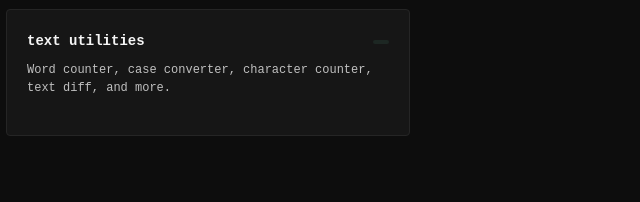
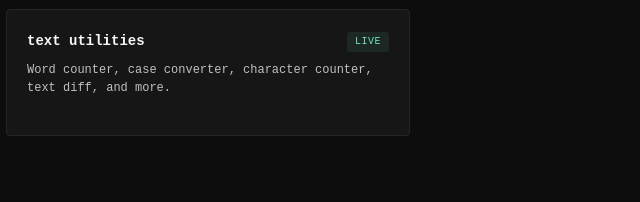
Before and after one commit to eberhampton/tabtools, a plain HTML site: page site/index.html in a window 1280 px wide. Shown: the part 426-628 px from the top of the page, 640-1280 px from the left. Drawn offline with Linux system fonts and the light colour scheme.

Commit message:
Fix live message for text unilities message on home page

```diff
--- a/site/index.html
+++ b/site/index.html
@@ -79,7 +79,7 @@
       <a href="/tools/text-utilities/" class="tool-card">
         <div class="tool-card-header">
           <span class="tool-card-name">text utilities</span>
-          <span class="tool-card-status live"LIVE</span>
+          <span class="tool-card-status live">LIVE</span>
         </div>
         <p class="tool-card-desc">Word counter, case converter, character counter, text diff, and more.</p>
       </a>
```
